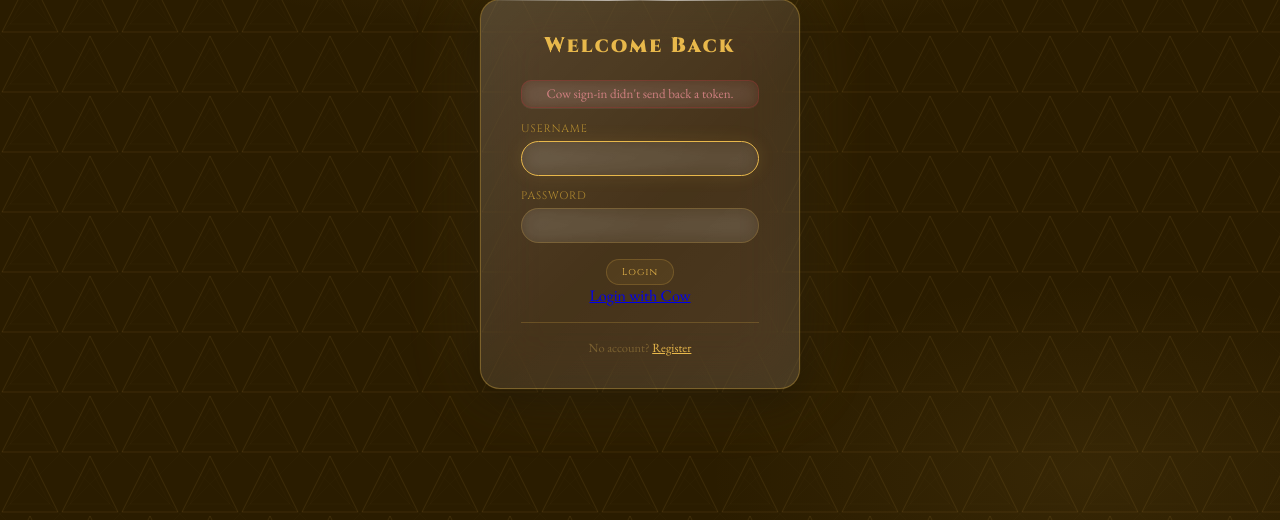
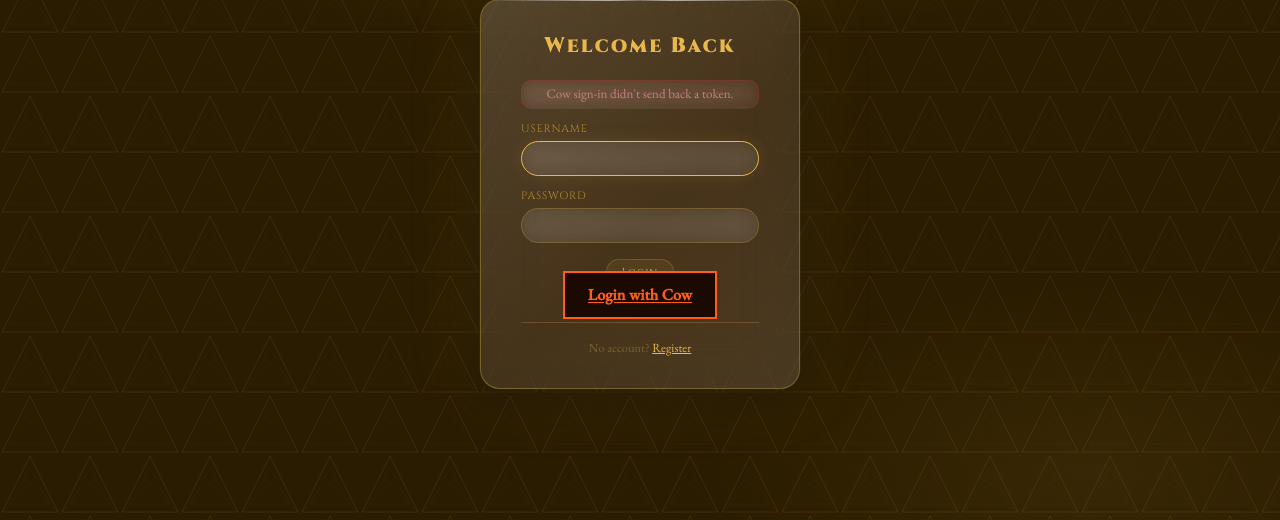
Before and after one commit to TheOrangeCow/library, a Flask app: page /cow/callback in a window 1280 px wide. Shown: the part 206-726 px from the top of the page. Run offline with Flask 3, Linux system fonts and the light colour scheme; parts of the project's set-up code (start-up, migrations or seed data) failed here and were passed over.

Commit message:
Update login.html

```diff
--- a/auth/templates/auth/login.html
+++ b/auth/templates/auth/login.html
@@ -14,6 +14,22 @@
             align-items: center;
             justify-content: center;
             min-height: 100vh;
+        }
+        .cowbut{
+          font-family: inherit;
+          border-radius: var(--radius-sm);
+          padding: 0.7rem 1.4rem;
+          font-weight: 600;
+          cursor: pointer;
+          transition: transform 0.15s ease, opacity 0.15s ease;
+          border: 2px solid #ff5e1a;
+          background: #1a0a02 !important;
+          color: #ff5e1a;
+        }
+
+        .cowbut:hover {
+          transform: translateY(-1px);
+          opacity: 0.92;
         }
     </style>
 </head>
@@ -39,7 +55,7 @@
                 <button class="index" type="submit">Login</button>
             </div>
         </form>
-        <a href="{{ url_for('auth.cow_login') }}">Login with Cow</a>
+        <a href="{{ url_for('auth.cow_login') }}" class="cowbut">Login with Cow</a>
 
         <hr class="index">
         <p style="font-size:0.78rem; color:#7a6030; text-align:center;">
```
